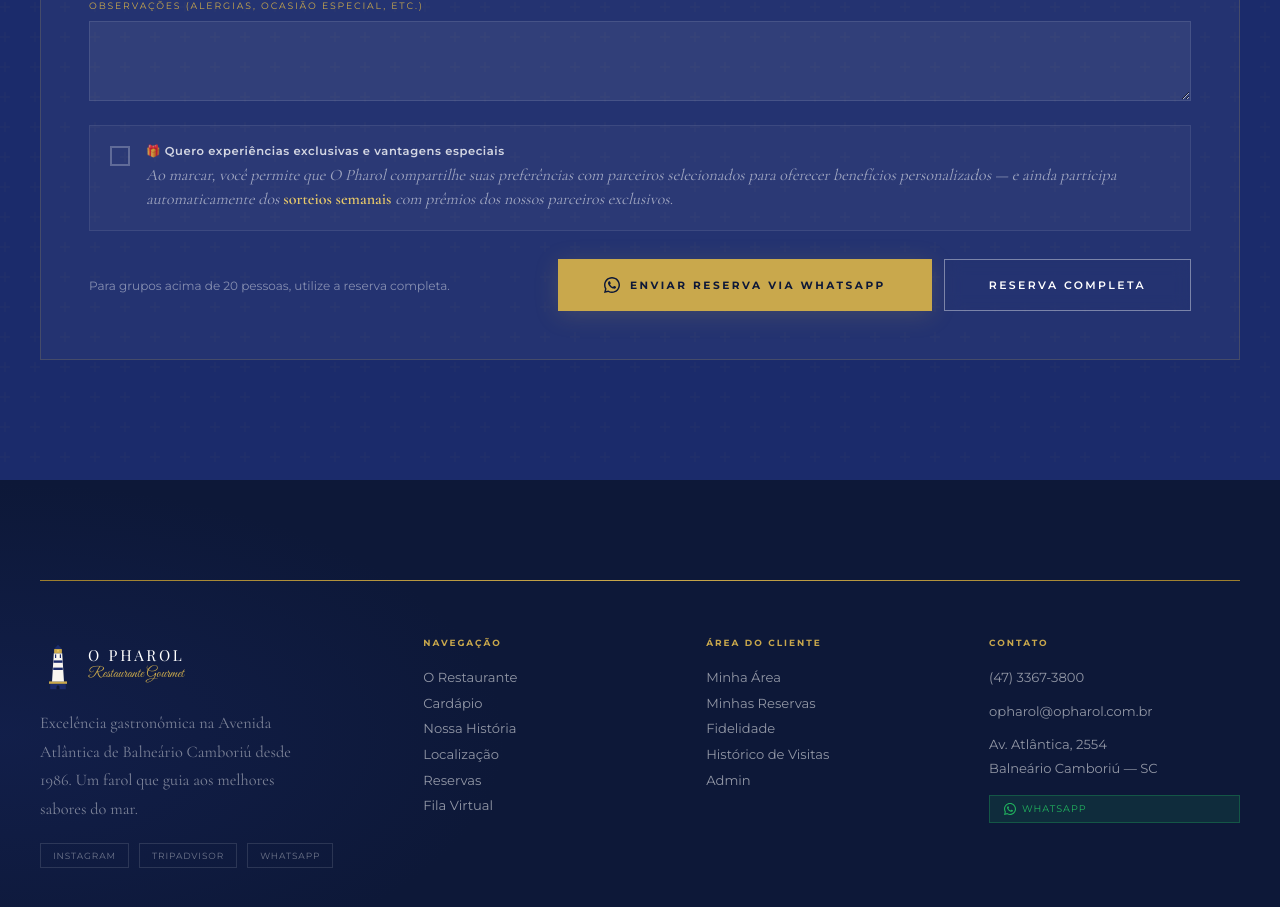
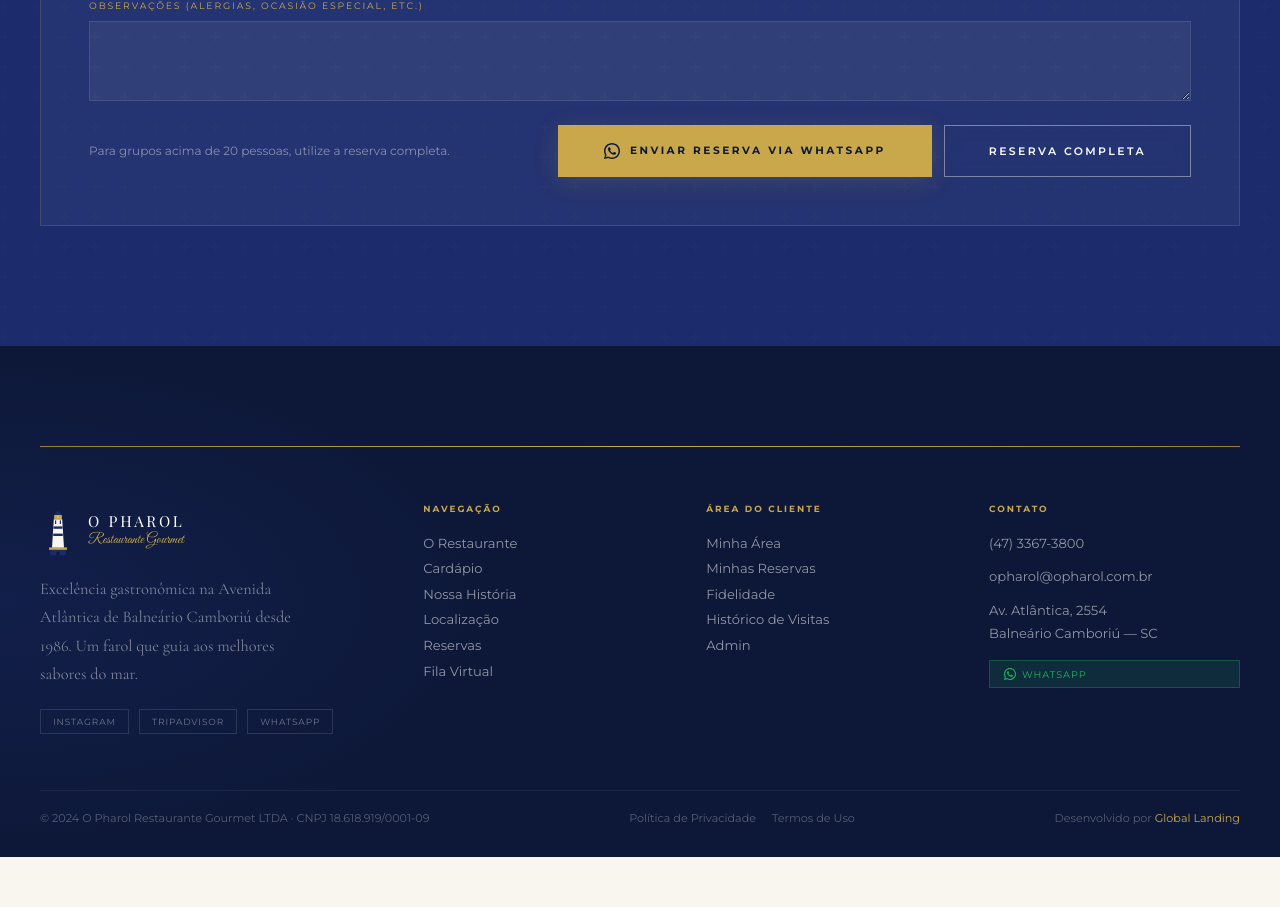
Before and after one commit to MyBoxStorage/O-PHAROL, a Next.js app: page / in a window 1280 px wide. Shown: the part 9220-10127 px from the top of the page. After the commit the page ends 10077 px from the top, so only its background shows below. Built offline with nearby package versions, Linux system fonts and the light colour scheme.

Commit message:
fix: move consent CRM box from ReserveSection to ClientOverlay register form

```diff
--- a/components/ReserveSection.tsx
+++ b/components/ReserveSection.tsx
@@ -15,7 +15,6 @@ export default function ReserveSection({ onOpenFullReservation }: ReserveSection
   const [whatsapp, setWhatsapp] = useState('')
   const [preferenciaMesa, setPreferenciaMesa] = useState('Varanda (vista para o mar)')
   const [observacoes, setObservacoes] = useState('')
-  const [consentimento, setConsentimento] = useState(false)
   const [submitted, setSubmitted] = useState(false)
 
   const handleSubmit = () => {
@@ -23,7 +22,6 @@ export default function ReserveSection({ onOpenFullReservation }: ReserveSection
       alert('Preencha nome, data e WhatsApp para continuar.')
       return
     }
-    const sorteioTxt = consentimento ? '\n🎁 Aceita participar dos benefícios e sorteios de parceiros' : ''
     const msg = encodeURIComponent(
       `*Reserva — O Pharol*\n\n` +
       `👤 Nome: ${nome}\n` +
@@ -33,8 +31,7 @@ export default function ReserveSection({ onOpenFullReservation }: ReserveSection
       `🪑 Mesa: ${preferenciaMesa}\n` +
       `📱 WhatsApp: ${whatsapp}` +
       (observacoes ? `\n📝 Obs: ${observacoes}` : '') +
-      sorteioTxt +
-      `\n\n✨ Para personalizar seu prato (ponto das carnes, massas e preferências da cozinha), acesse sua área do cliente em: https://o-pharol.vercel.app`
+      `\n\n✨ Para personalizar seu prato, acesse sua área do cliente em: https://o-pharol.vercel.app`
     )
     window.open(`https://wa.me/554733673800?text=${msg}`, '_blank')
     setSubmitted(true)
@@ -114,35 +111,6 @@ export default function ReserveSection({ onOpenFullReservation }: ReserveSection
                 </div>
               </div>
 
-              {/* ── Box de consentimento / CRM ── */}
-              <div
-                onClick={() => setConsentimento((v) => !v)}
-                style={{
-                  marginBottom: 28, padding: '18px 20px', cursor: 'pointer',
-                  background: consentimento ? 'rgba(201,168,76,0.1)' : 'rgba(255,255,255,0.03)',
-                  border: `1px solid ${consentimento ? 'rgba(201,168,76,0.45)' : 'rgba(255,255,255,0.08)'}`,
-                  display: 'flex', gap: 16, alignItems: 'flex-start',
-                  transition: 'all 0.35s',
-                }}
-              >
-                <div style={{
-                  width: 20, height: 20, border: `2px solid ${consentimento ? 'var(--gold)' : 'rgba(255,255,255,0.25)'}`,
-                  background: consentimento ? 'var(--gold)' : 'transparent',
-                  display: 'flex', alignItems: 'center', justifyContent: 'center',
-                  flexShrink: 0, marginTop: 2, transition: 'all 0.3s',
-                }}>
-                  {consentimento && <svg width="11" height="9" viewBox="0 0 11 9" fill="none"><path d="M1 4L4 7.5L10 1" stroke="var(--navy-deep)" strokeWidth="2" strokeLinecap="round" strokeLinejoin="round"/></svg>}
-                </div>
-                <div>
-                  <div style={{ fontFamily: 'var(--font-montserrat), sans-serif', fontSize: '0.72rem', fontWeight: 600, color: consentimento ? 'var(--gold)' : 'rgba(255,255,255,0.8)', letterSpacing: '0.05em', marginBottom: 5 }}>
-                    🎁 Quero experiências exclusivas e vantagens especiais
-                  </div>
-                  <div style={{ fontFamily: 'var(--font-cormorant), serif', fontSize: '1rem', fontStyle: 'italic', color: 'rgba(255,255,255,0.55)', lineHeight: 1.55 }}>
-                    Ao marcar, você permite que O Pharol compartilhe suas preferências com parceiros selecionados para oferecer benefícios personalizados — e ainda participa automaticamente dos <strong style={{ color: 'var(--gold-light)', fontStyle: 'normal' }}>sorteios semanais</strong> com prêmios dos nossos parceiros exclusivos.
-                  </div>
-                </div>
-              </div>
-
               <div className="reserve-form-actions" style={{ display: 'flex', justifyContent: 'space-between', gap: 16, alignItems: 'center', flexWrap: 'wrap' }}>
                 <p style={{ margin: 0, color: 'rgba(255,255,255,0.45)', fontSize: '0.75rem' }}>Para grupos acima de 20 pessoas, utilize a reserva completa.</p>
                 <div style={{ display: 'flex', gap: 12, flexWrap: 'wrap' }}>
--- a/components/overlays/ClientOverlay.tsx
+++ b/components/overlays/ClientOverlay.tsx
@@ -151,6 +151,7 @@ function QueueInline() {
 export default function ClientOverlay({ open, onClose }: ClientOverlayProps) {
   const [screen, setScreen] = useState<'auth' | 'dashboard'>('auth')
   const [isRegister, setIsRegister] = useState(false)
+  const [consentimento, setConsentimento] = useState(false)
   const [tab, setTab] = useState('reservas')
   const [rating, setRating] = useState(0)
   const [showNewReserve, setShowNewReserve] = useState(false)
@@ -181,6 +182,38 @@ export default function ClientOverlay({ open, onClose }: ClientOverlayProps) {
                 {isRegister && (
                   <div style={{ marginTop: 14, padding: '14px 16px', background: 'rgba(201,168,76,0.06)', border: '1px solid rgba(201,168,76,0.2)', fontSize: '0.78rem', color: 'var(--text-mid)', lineHeight: 1.6 }}>
                     🎁 Ao criar sua conta, você poderá personalizar seus pratos, acompanhar pontos de fidelidade e participar dos sorteios semanais dos nossos parceiros.
+                  </div>
+                )}
+                {/* ── Box de consentimento CRM — só aparece no cadastro ── */}
+                {isRegister && (
+                  <div
+                    onClick={() => setConsentimento(v => !v)}
+                    style={{
+                      marginTop: 14, padding: '16px 18px', cursor: 'pointer',
+                      background: consentimento ? 'rgba(201,168,76,0.08)' : 'rgba(27,43,107,0.03)',
+                      border: `1px solid ${consentimento ? 'rgba(201,168,76,0.4)' : 'var(--cream-dark)'}`,
+                      display: 'flex', gap: 14, alignItems: 'flex-start',
+                      transition: 'all 0.3s',
+                    }}
+                  >
+                    <div style={{
+                      width: 20, height: 20, border: `2px solid ${consentimento ? 'var(--gold)' : 'var(--cream-dark)'}`,
+                      background: consentimento ? 'var(--gold)' : 'transparent',
+                      display: 'flex', alignItems: 'center', justifyContent: 'center',
+                      flexShrink: 0, marginTop: 2, transition: 'all 0.25s',
+                    }}>
+                      {consentimento && <svg width="11" height="9" viewBox="0 0 11 9" fill="none"><path d="M1 4L4 7.5L10 1" stroke="var(--navy-deep)" strokeWidth="2" strokeLinecap="round" strokeLinejoin="round"/></svg>}
+                    </div>
+                    <div>
+                      <div style={{ fontSize: '0.72rem', fontWeight: 600, color: consentimento ? 'var(--gold-dark)' : 'var(--navy)', letterSpacing: '0.04em', marginBottom: 4 }}>
+                        🎁 Quero experiências exclusivas e vantagens especiais
+                      </div>
+                      <div style={{ fontFamily: 'var(--font-cormorant), serif', fontSize: '0.95rem', fontStyle: 'italic', color: 'var(--text-mid)', lineHeight: 1.55 }}>
+                        Ao marcar, você permite que O Pharol compartilhe suas preferências com parceiros selecionados — e participa automaticamente dos{' '}
+                        <strong style={{ color: 'var(--gold-dark)', fontStyle: 'normal' }}>sorteios semanais</strong>{' '}
+                        com prêmios exclusivos dos nossos parceiros.
+                      </div>
+                    </div>
                   </div>
                 )}
                 <button className="btn-primary" style={{ width: '100%', marginTop: 16 }} onClick={() => setScreen('dashboard')}>{isRegister ? 'Criar Conta' : 'Entrar'}</button>
```
